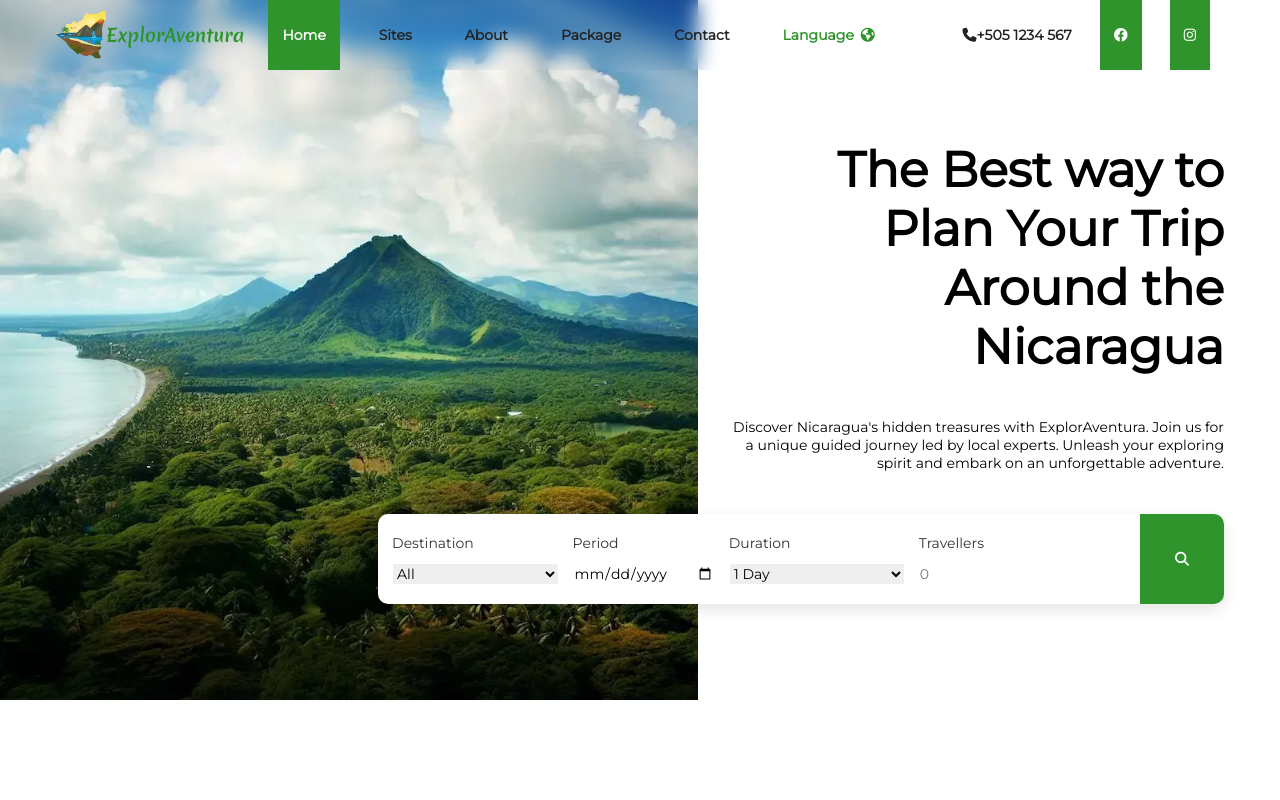
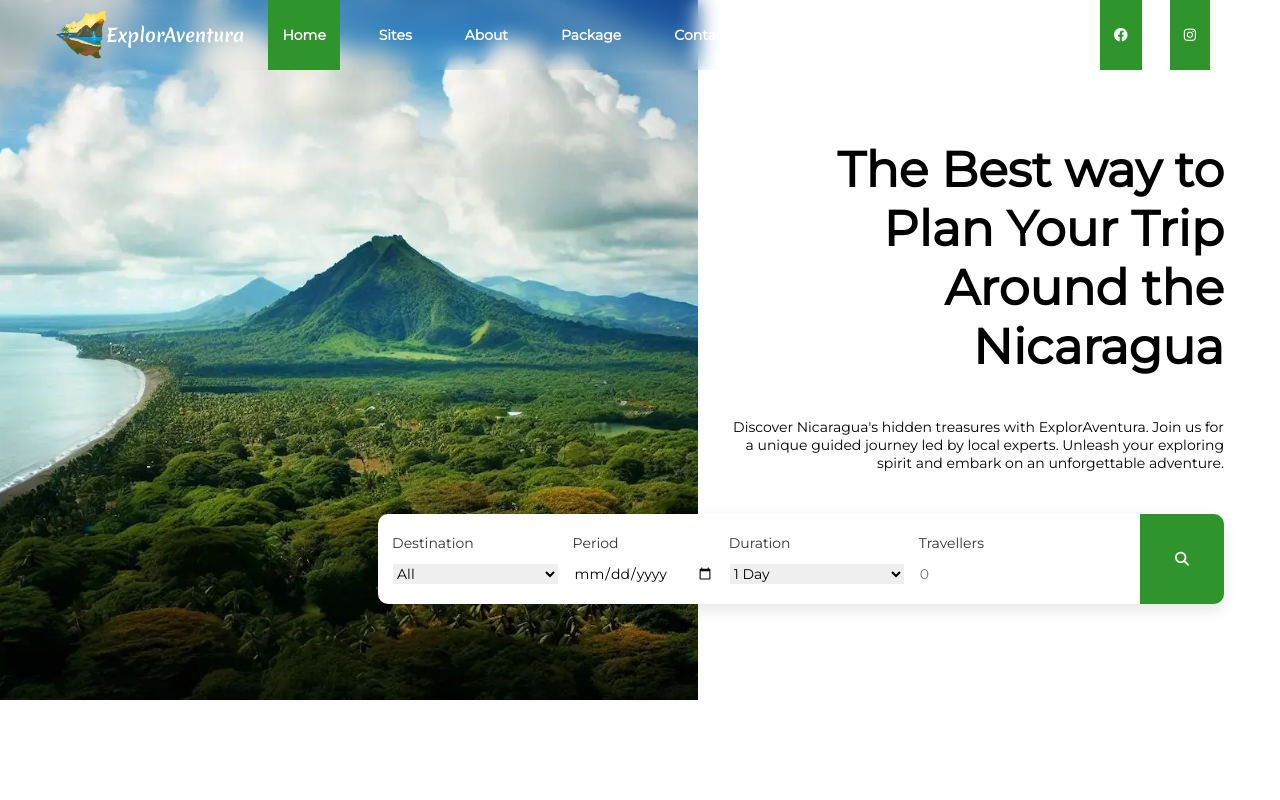
Before and after one commit to REGXI/ExplorAventura, a React (Vite) app: page / in a window 1280 px wide. Shown: the top 800 px of the page. Built offline with nearby package versions, Linux system fonts and the light colour scheme.

Commit message:
feat: change color navigation using navigationColor state

```diff
--- a/src/components/Header/index.jsx
+++ b/src/components/Header/index.jsx
@@ -2,14 +2,15 @@ import { useState, useRef } from 'react'
 import Navigation from '../Navigation'
 import { Link } from 'react-router-dom'
 import Logo from '../../assets/logo/Exploraventura.webp'
+import { useSelector } from 'react-redux'
 import SocialMedia from '../SocialMedia'
 
 import './index.scss'
 
 export default function Header() {
-  // initial state
   const headerRef = useRef(null)
   let lastScrollTop = 0
+  const { navigationColor } = useSelector((state) => state.navigationColor)
 
   window.addEventListener('scroll', () => {
     const header = headerRef.current
@@ -32,7 +33,9 @@ export default function Header() {
         <div className="header__logo">
           <Link to="/">
             <img src={Logo} alt="ExplorAventura travel" />
-            <span>ExplorAventura</span>
+            <span style={{ color: navigationColor === 'light' && '#fff' }}>
+              ExplorAventura
+            </span>
           </Link>
         </div>
 
@@ -40,7 +43,7 @@ export default function Header() {
           <Navigation />
         </div>
 
-        <SocialMedia />
+        <SocialMedia navigationColor={navigationColor} />
       </div>
     </header>
   )
--- a/src/components/Navigation/index.jsx
+++ b/src/components/Navigation/index.jsx
@@ -2,6 +2,7 @@ import { useState, useEffect } from 'react'
 import { motion, AnimatePresence } from 'framer-motion'
 import { NavLink } from 'react-router-dom'
 import { useTranslation } from 'react-i18next'
+import { useSelector } from 'react-redux'
 import { NAVIGATION_ITEMS } from '../../data/navigationItems'
 import './index.scss'
 
@@ -21,6 +22,7 @@ export default function Navigation() {
   const [isMenuOpen, setIsMenuOpen] = useState(false)
   const [width, setWidth] = useState(window.innerWidth)
   const { t, i18n } = useTranslation()
+  const { navigationColor } = useSelector((state) => state.navigationColor)
 
   const handleResize = () => {
     window.innerWidth < 1015 ? setIsMenuOpen(false) : setIsMenuOpen(true)
@@ -35,7 +37,11 @@ export default function Navigation() {
 
   return (
     <nav className="navigation">
-      <div className="menu" onClick={() => setIsMenuOpen(!isMenuOpen)}>
+      <div
+        className="menu"
+        onClick={() => setIsMenuOpen(!isMenuOpen)}
+        style={{ color: navigationColor == 'light' && '#fff' }}
+      >
         <i className="fa-solid fa-bars" />
       </div>
 
@@ -77,6 +83,7 @@ export default function Navigation() {
                         ? 'navigation__link navigation__link--active'
                         : 'navigation__link'
                     }
+                    style={{ color: navigationColor == 'light' && '#fff' }}
                   >
                     {t(item.name)}
                   </NavLink>
@@ -96,8 +103,12 @@ export default function Navigation() {
                     delay: 0
                   }
                 }}
+                style={{ color: navigationColor == 'light' && '#fff' }}
               >
-                <span className="navigation__link language">
+                <span
+                  className="navigation__link language"
+                  style={{ color: navigationColor == 'light' && '#fff' }}
+                >
                   {t('navigation.language')}{' '}
                   <i className="fa-solid fa-globe-americas" />
                 </span>
--- a/src/components/Navigation/index.scss
+++ b/src/components/Navigation/index.scss
@@ -29,7 +29,7 @@
       &:hover {
         background: $pri-color;
         color: #fff;
-        opacity: 0.6;
+        opacity: 0.8;
       }
     }
     .content-language {
@@ -167,7 +167,7 @@
         }
 
         .navigation__link--active {
-          background: #fff;
+          background: rgb(255, 255, 255, 0.5);
           color: #333;
           width: 100%;
         }
--- a/src/components/SocialMedia/index.jsx
+++ b/src/components/SocialMedia/index.jsx
@@ -1,7 +1,10 @@
-export default function SocialMedia() {
+export default function SocialMedia({ navigationColor }) {
   return (
     <div className="header__social">
-      <a href="tel:+51999999999">
+      <a
+        href="tel:+51999999999"
+        style={{ color: navigationColor === 'light' && '#fff' }}
+      >
         <i className="fa-solid fa-phone" />
         <span>+505 1234 567</span>
       </a>
```
